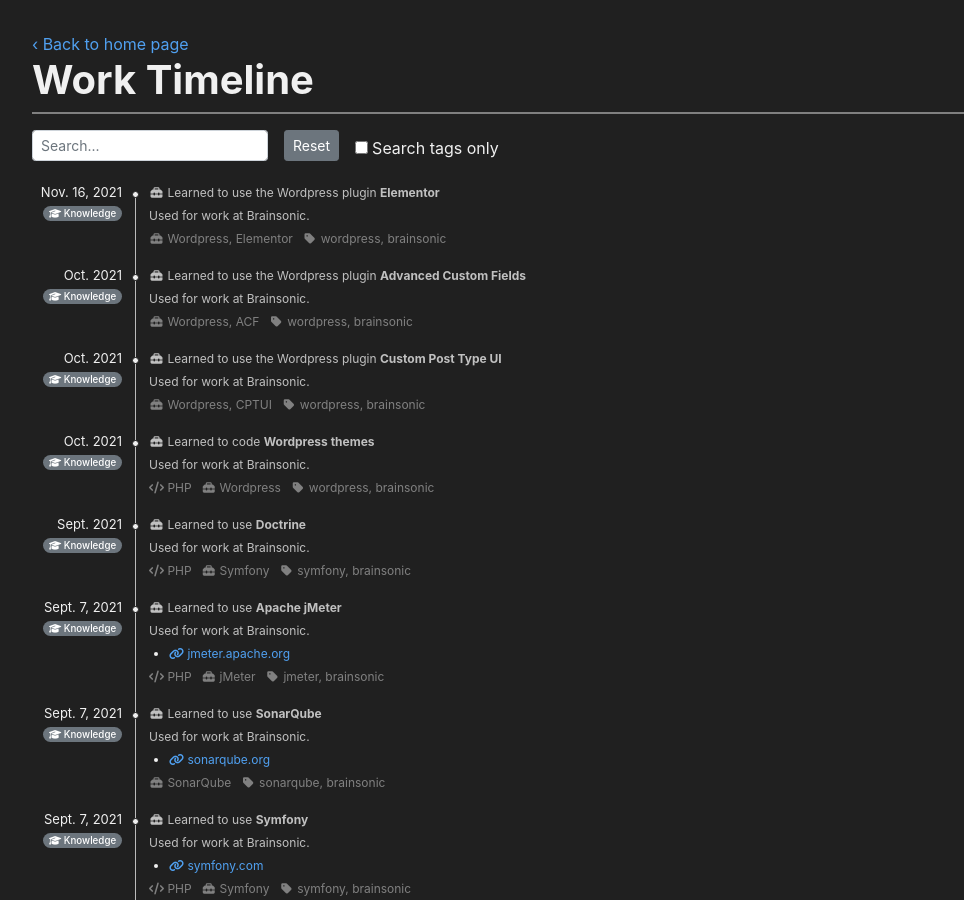
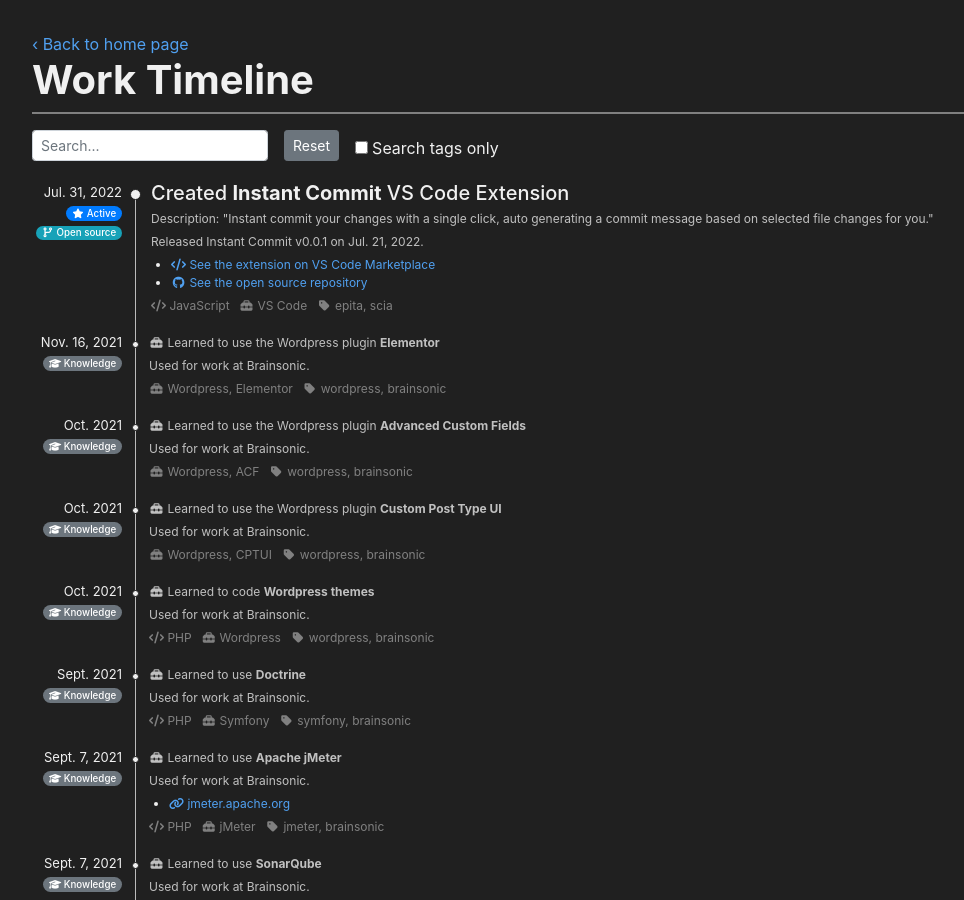
Before and after one commit to matiboux/matiboux.me, a Jekyll site: the page built from timeline.html, in a window 1280 px wide and 900 px high. Shown: the whole window, without its empty margins (53-1017 px from the left). Built offline with Jekyll 4.4.1, drawn with Linux system fonts in a browser that asks for light colours; nearby versions of some CDN libraries.

Commit message:
Add entry in timeline for Instant Commit

```diff
--- a/_data/timeline.yml
+++ b/_data/timeline.yml
@@ -12,6 +12,22 @@
   # libraries: []
   # tags: []
 
+
+- title: Created <b>Instant Commit</b> VS Code Extension
+  description:
+  - "Description: \"Instant commit your changes with a single click, auto generating a commit message based on selected file changes for you.\""
+  - Released Instant Commit v0.0.1 on Jul. 21, 2022.
+  links:
+  - title: <i class="fas fa-code fa-fw"></i> See the extension on VS Code Marketplace
+    href: https://marketplace.visualstudio.com/items?itemName=Matiboux.instant-commit
+  - title: <i class="fab fa-github fa-fw"></i> See the open source repository
+    href: https://github.com/matiboux/vscode-instant-commit
+  date: Jul. 31, 2022
+  languages: [JavaScript]
+  tools: [VS Code]
+  status: active
+  opensource: true
+  tags: [epita, scia]
 
 - description:
   - <i class="fas fa-toolbox fa-fw"></i> Learned to use the Wordpress plugin <b>Elementor</b>
```
